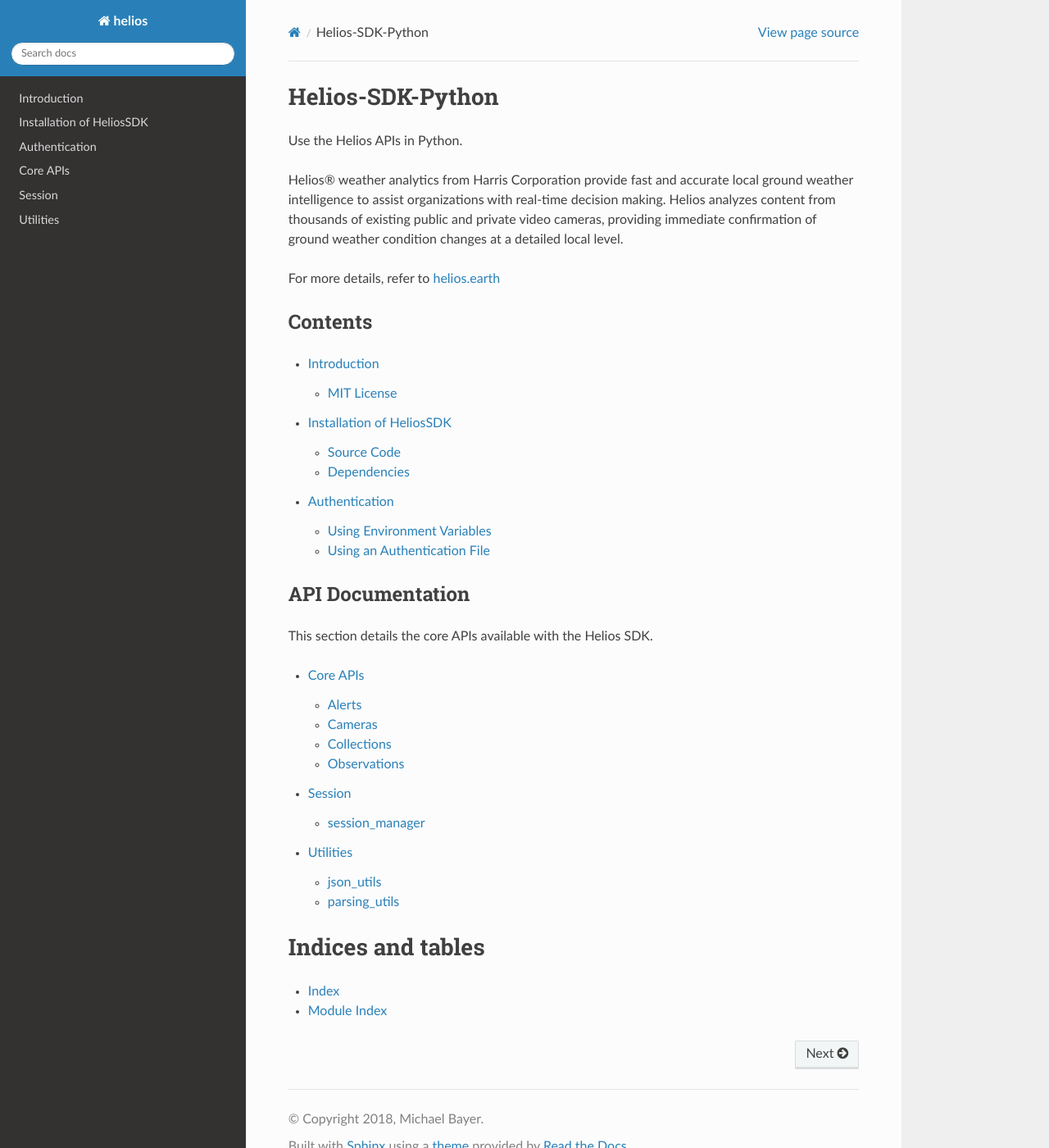
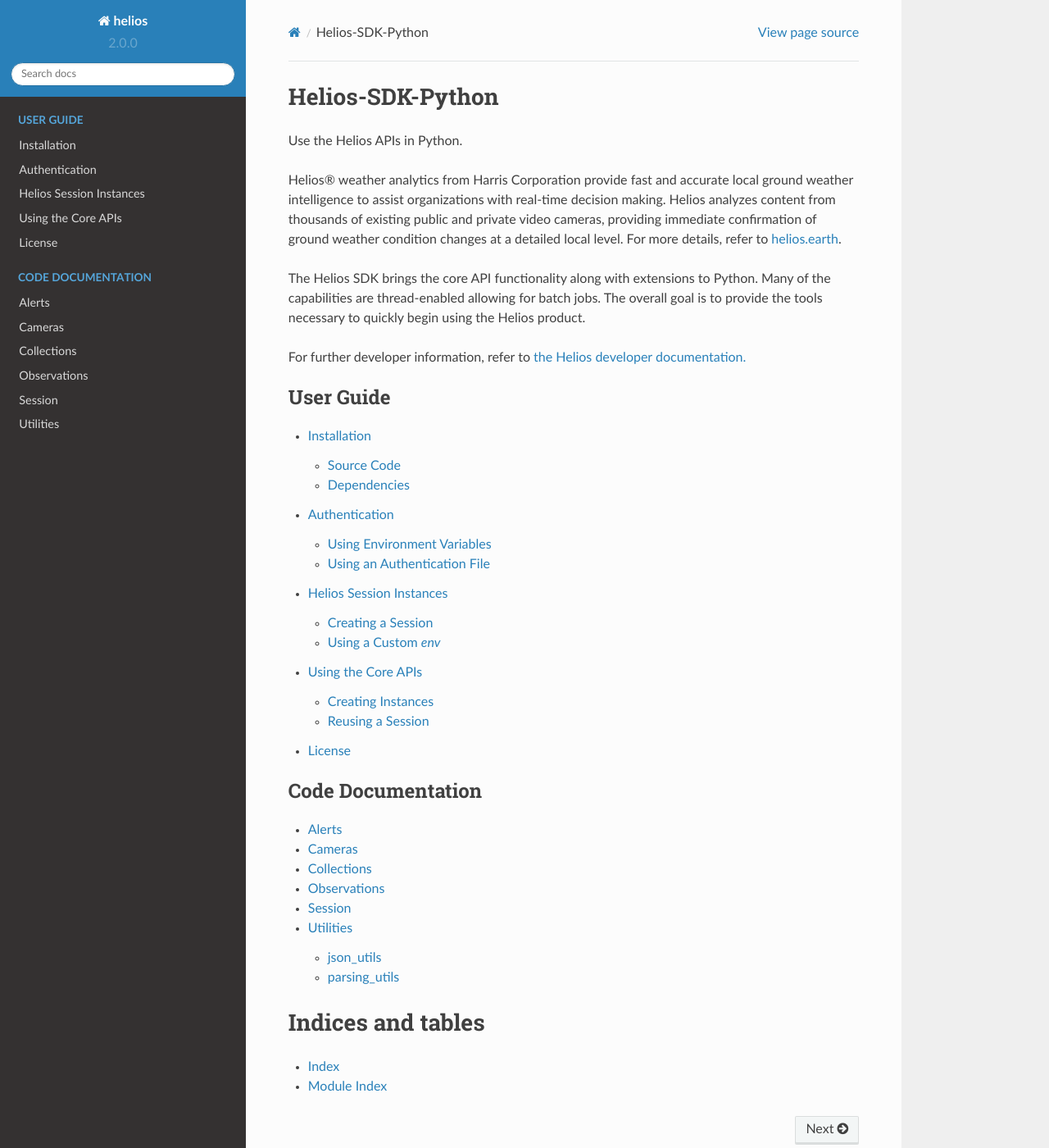
Before and after one commit to helios-earth/helios-sdk-python, a Sphinx documentation site: the page built from docs/index.rst, in a window 1280 px wide and 1400 px high. Shown: the whole window at 82% size. Built offline with Sphinx 7.4.7 and the Read the Docs theme 2.0.0, drawn with Linux system fonts in a browser that asks for light colours.

Commit message:
Further improved documentation.

```diff
--- a/docs/api.rst
+++ b/docs/api.rst
@@ -1,39 +1,48 @@
-Core APIs
-=========
-
-The Helios SDK provides APIs for the core functionality of Helios.
-
-* :class:`Alerts <helios.alerts.Alerts>`
-* :class:`Cameras <helios.cameras.Cameras>`
-* :class:`Collections <helios.collections.Collections>`
-* :class:`Observations <helios.observations.Observations>`
-
-For more details, refer to `the Helios developer documentation. <https://helios.earth/developers/>`_
-
 Alerts
-------
+======
 
 .. autoclass:: helios.alerts.Alerts
     :members:
     :inherited-members:
 
 Cameras
--------
+=======
 
 .. autoclass:: helios.cameras.Cameras
     :members:
     :inherited-members:
 
 Collections
------------
+===========
 
 .. autoclass:: helios.collections.Collections
     :members:
     :inherited-members:
 
 Observations
-------------
+============
 
 .. autoclass:: helios.observations.Observations
     :members:
     :inherited-members:
+
+Session
+=======
+
+.. automodule:: helios.core.session
+    :members:
+
+Utilities
+=========
+
+json_utils
+----------
+
+.. automodule:: helios.utilities.json_utils
+    :members:
+
+parsing_utils
+-------------
+
+.. automodule:: helios.utilities.parsing_utils
+    :members:
--- a/docs/conf.py
+++ b/docs/conf.py
@@ -20,6 +20,9 @@
 import os
 import sys
 sys.path.insert(0, os.path.abspath('..'))
+
+import helios
+__version__ = helios.__version__
 
 
 # -- General configuration ------------------------------------------------
@@ -58,9 +61,9 @@
 # built documents.
 #
 # The short X.Y version.
-version = ''
+version = __version__
 # The full version, including alpha/beta/rc tags.
-release = ''
+release = __version__
 
 # The language for content autogenerated by Sphinx. Refer to documentation
 # for a list of supported languages.
@@ -97,7 +100,7 @@
 # Add any paths that contain custom static files (such as style sheets) here,
 # relative to this directory. They are copied after the builtin static files,
 # so a file named "default.css" will overwrite the builtin "default.css".
-html_static_path = ['_static']
+#html_static_path = ['_static']
 
 # Custom sidebar templates, must be a dictionary that maps document names
 # to template names.
@@ -106,7 +109,7 @@
 # refs: http://alabaster.readthedocs.io/en/latest/installation.html#sidebars
 html_sidebars = {
     '**': [
-        'localtoc.html',
+        'globaltoc.html',
         'relations.html',  # needs 'show_related': True theme option to display
         'searchbox.html',
     ]
--- a/docs/index.rst
+++ b/docs/index.rst
@@ -12,30 +12,33 @@
 with real-time decision making. Helios analyzes content from
 thousands of existing public and private video cameras, providing
 immediate confirmation of ground weather condition changes at a
-detailed local level.
+detailed local level.  For more details, refer to `helios.earth
+<https://helios.earth/>`_.
 
-For more details, refer to `helios.earth <https://helios.earth/>`_
+The Helios SDK brings the core API functionality along with
+extensions to Python. Many of the capabilities are thread-enabled
+allowing for batch jobs.  The overall goal is to provide the
+tools necessary to quickly begin using the Helios product.
 
-Contents
---------------
+For further developer information, refer to
+`the Helios developer documentation. <https://helios.earth/developers/>`_
 
 .. toctree::
    :maxdepth: 2
+   :caption: User Guide
 
-   user/intro
    user/install
    user/auth
+   user/session
+   user/using_apis
+   user/license
 
-API Documentation
----------------------
-This section details the core APIs available with the Helios SDK.
 
 .. toctree::
    :maxdepth: 2
+   :caption: Code Documentation
 
    api
-   session
-   utilities
 
 Indices and tables
 ==================
--- a/docs/session.rst
+++ /dev/null
@@ -1,8 +0,0 @@
-Session
-=========
-
-session_manager
-----------
-
-.. automodule:: helios.session.session_manager
-    :members:
--- a/docs/user/auth.rst
+++ b/docs/user/auth.rst
@@ -1,3 +1,5 @@
+.. _authentication:
+
 Authentication
 ==============
 
--- a/docs/user/install.rst
+++ b/docs/user/install.rst
@@ -1,5 +1,5 @@
-Installation of HeliosSDK
-=========================
+Installation
+============
 
 Source Code
 -----------
--- /dev/null
+++ b/docs/user/license.rst
@@ -0,0 +1,6 @@
+License
+=======
+
+The HeliosSDK is released under terms of `MIT license`_.
+
+.. _`MIT License`: https://opensource.org/licenses/MIT
--- /dev/null
+++ b/docs/user/session.rst
@@ -0,0 +1,52 @@
+Helios Session Instances
+========================
+
+A Helios session depends on properly established authentication
+procedures.  See :ref:`authentication` for more information.
+The Helios :meth:`~helios.core.session.Session` stores your
+authentication information and will fetch an API token.  This
+token is required for any API queries.
+
+Once a session has been created, the token will be written to
+the ".helios_token" file in your home directory.  This token
+will be reused until it becomes invalid.
+
+Creating a Session
+------------------
+
+If authentication is stored on your machine starting a session is
+simple.  Create a :meth:`~helios.core.session.Session` instance
+without any inputs.  The authentication information stored on your
+machine will automatically be applied.
+
+.. code-block:: python
+
+    import helios
+    sess = helios.Session()
+
+From this point make a call to the
+:meth:`~helios.core.session.Session.start_session` method  to
+fetch the token.
+
+.. code-block:: python
+
+    sess.start_session()
+
+If successful, the :code:`sess` instance will now have all the
+authentication information needed to being using the core APIs.
+
+Using a Custom `env`
+--------------------
+
+When creating a :meth:`~helios.core.session.Session` instance
+an optional input variable, `env`, can be used for dynamic
+credential usage.
+
+This optional input must consist of a dictionary containing all
+necessary information for authentication.
+
+.. code-block:: python
+
+   custom_env = {'HELIOS_KEY_ID': 'mykeyid', 'HELIOS_KEY_SECRET': 'mykeysecret'}
+   sess = helios.Session(env=custom_env)
+   sess.start_session()
--- /dev/null
+++ b/docs/user/using_apis.rst
@@ -0,0 +1,41 @@
+Using the Core APIs
+===================
+
+Creating Instances
+------------------
+
+Instances of the core APIs are easy to create.
+
+.. code-block:: python
+
+    import helios
+    alerts = helios.Alerts()
+    cameras = helios.Cameras()
+    observations = helios.Observations()
+    collections = helios.Collections()
+
+Each instance will internally initialize a Helios
+:meth:`~helios.core.session.Session` and call
+:meth:`~helios.core.session.Session.start_session`.  This is
+not efficient, but does work.
+
+Instead you should create a session, start it, and then use this
+for the duration of your work.
+
+
+Reusing a Session
+-----------------
+
+Creating a session instance allows you to use a single instance
+across all Core APIs.
+
+    .. code-block:: python
+
+        import helios
+        sess = helios.Session()
+        sess.start_session()
+        alerts = helios.Alerts(session=sess)
+        cameras = helios.Cameras(session=sess)
+
+In the above code `sess` is started once and used across the
+Alerts and Cameras.
```
Also changed, not shown: docs/user/intro.rst (deleted, +0 -20 lines), docs/utilities.rst (deleted, +0 -14 lines).
